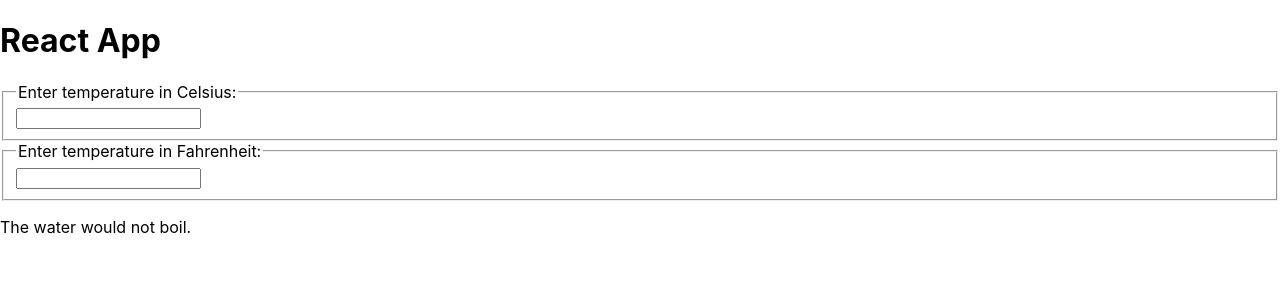
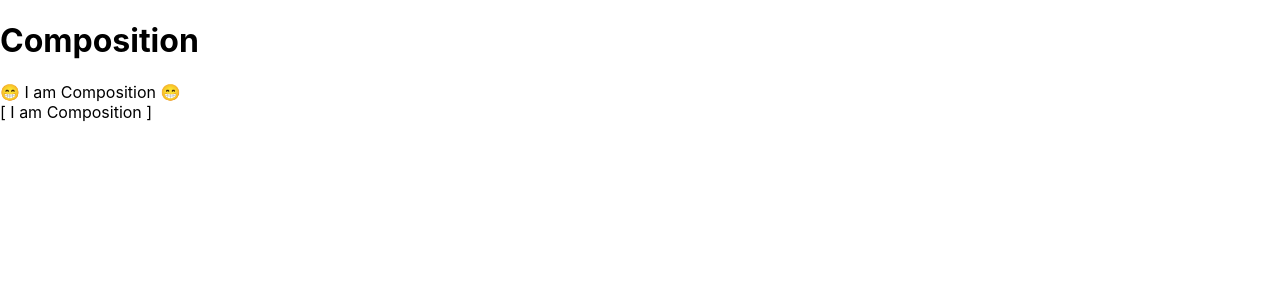
Before and after one commit to saiffardin/lws-react-app, a React (Create React App) app: page / in a window 1280 px wide. Shown: the top 300 px of the page. Built offline with nearby package versions, Linux system fonts and the light colour scheme.

Commit message:
react loves composition

```diff
--- a/src/App.js
+++ b/src/App.js
@@ -1,11 +1,20 @@
-import Calculator from "./component/Calculator";
+import Bracket from "./component/composition/Bracket";
+import Emoji from "./component/composition/Emoji";
+import Text from "./component/composition/Text";
 
 function App() {
 
     return (
         <div>
-            <h1>React App</h1>
-            <Calculator></Calculator>
+            <h1>Composition</h1>
+            <Emoji>
+                {(obj)=> <Text func = {obj.addEmoji}></Text>}
+            </Emoji>
+
+            <Bracket>
+                {(obj)=> <Text func = {obj.addBracket}></Text>}
+            </Bracket>
+
         </div>
     );
 }
--- a/src/component/BoilingVerdict.js
+++ /dev/null
@@ -1,10 +0,0 @@
-import React from 'react';
-
-const BoilingVerdict = (props) => {
-    if (props.celsius >= 100) {
-        return <p>The water would boil.</p>;
-    }
-    return <p>The water would not boil.</p>;
-};
-
-export default BoilingVerdict;
--- a/src/component/Calculator.js
+++ /dev/null
@@ -1,52 +0,0 @@
-import React, {Component} from 'react';
-import {convert, toCelsius, toFahrenheit} from '../lib/converter';
-import TemperatureInput from './TemperatureInput';
-import BoilingVerdict from './BoilingVerdict';
-
-class Calculator extends Component {
-
-    state =
-        {
-            temperature: '',
-            scale: 'c'
-        };
-
-    onTemperatureChange = (e, scale) => {
-        this.setState({
-            temperature: e.target.value,
-            scale
-        });
-    }
-
-    render() {
-        const {temperature, scale} = this.state;
-
-        const celsius = scale === 'f' ? convert(temperature, toCelsius) : temperature;
-        const fahrenheit = scale === 'c' ? convert(temperature, toFahrenheit) : temperature;
-
-
-        return (
-            <div>
-                <TemperatureInput
-                    temperature={celsius}
-                    scale={'c'}
-                    onTemperatureChange={this.onTemperatureChange}>
-                </TemperatureInput>
-
-                <TemperatureInput
-                    temperature={fahrenheit}
-                    scale={'f'}
-                    onTemperatureChange={this.onTemperatureChange}>
-
-                </TemperatureInput>
-
-
-                <BoilingVerdict
-                    celsius={parseFloat(celsius)}
-                />
-            </div>
-        );
-    }
-}
-
-export default Calculator;
--- a/src/component/TemperatureInput.js
+++ /dev/null
@@ -1,24 +0,0 @@
-import React from 'react';
-
-const scaleNames = {
-    c: 'Celsius',
-    f: 'Fahrenheit'
-};
-
-const TemperatureInput = (props) => {
-
-    const {temperature, scale, onTemperatureChange} = props;
-
-    return (
-        <fieldset>
-            <legend>Enter temperature in {scaleNames[scale]}:</legend>
-            <input
-                value={temperature}
-                onChange={(e)=> onTemperatureChange(e,scale)}
-            />
-        </fieldset>
-    );
-
-}
-
-export default TemperatureInput;
--- /dev/null
+++ b/src/component/composition/Bracket.js
@@ -0,0 +1,13 @@
+import React from 'react';
+
+const Bracket = (props) => {
+
+    const addBracket = (txt) => `[ ${txt} ]`
+    return (
+        <div>
+            {props.children({addBracket})}
+        </div>
+    );
+};
+
+export default Bracket;
--- /dev/null
+++ b/src/component/composition/Emoji.js
@@ -0,0 +1,16 @@
+import {Component} from 'react';
+
+class Emoji extends Component {
+
+    addEmoji = (txt, emoji) => `${emoji} ${txt} ${emoji}`;
+
+    render() {
+        return (
+            <div>
+                {this.props.children({addEmoji:this.addEmoji})}
+            </div>
+        );
+    }
+}
+
+export default Emoji;
--- /dev/null
+++ b/src/component/composition/Text.js
@@ -0,0 +1,12 @@
+import React from 'react';
+
+const Text = ({func}) => {
+    const text = 'I am Composition';
+    return (
+        <div>
+            {func ? func(text, '😁') : text}
+        </div>
+    );
+};
+
+export default Text;
--- /dev/null
+++ b/src/component/inheritance/Emoji.js
@@ -0,0 +1,20 @@
+import React, {Component} from 'react';
+
+class Emoji extends Component {
+
+    addEmoji = (txt, emoji) => `${emoji} ${txt} ${emoji}`;
+
+    render(override) {
+        let text = 'I am the Emoji Component';
+
+        if (override) text = override;
+
+        return (
+            <div>
+                {text}
+            </div>
+        );
+    }
+}
+
+export default Emoji;
--- /dev/null
+++ b/src/component/inheritance/Text.js
@@ -0,0 +1,22 @@
+import React from 'react';
+import Emoji from './Emoji';
+
+class Text extends Emoji {
+
+    // eslint-disable-next-line no-useless-constructor
+    constructor(props) {
+        super(props);
+    }
+
+    render() {
+        const decoratedText = this.addEmoji('I am JS Language', '😇');
+        return (
+            <div>
+                <h3>Text.js - inheritance</h3>
+                {super.render(decoratedText)}
+            </div>
+        );
+    }
+}
+
+export default Text;
--- a/src/lib/converter.js
+++ /dev/null
@@ -1,17 +0,0 @@
-export function toCelsius(fahrenheit) {
-    return ((fahrenheit - 32) * 5) / 9;
-}
-
-export function toFahrenheit(celsius) {
-    return (celsius * 9) / 5 + 32;
-}
-
-export function convert(temperature, convertTo) {
-    const input = parseFloat(temperature);
-    if (Number.isNaN(input)) {
-        return '';
-    }
-    const output = convertTo(input);
-    const rounded = Math.round(output * 1000) / 1000;
-    return rounded.toString();
-}
```
